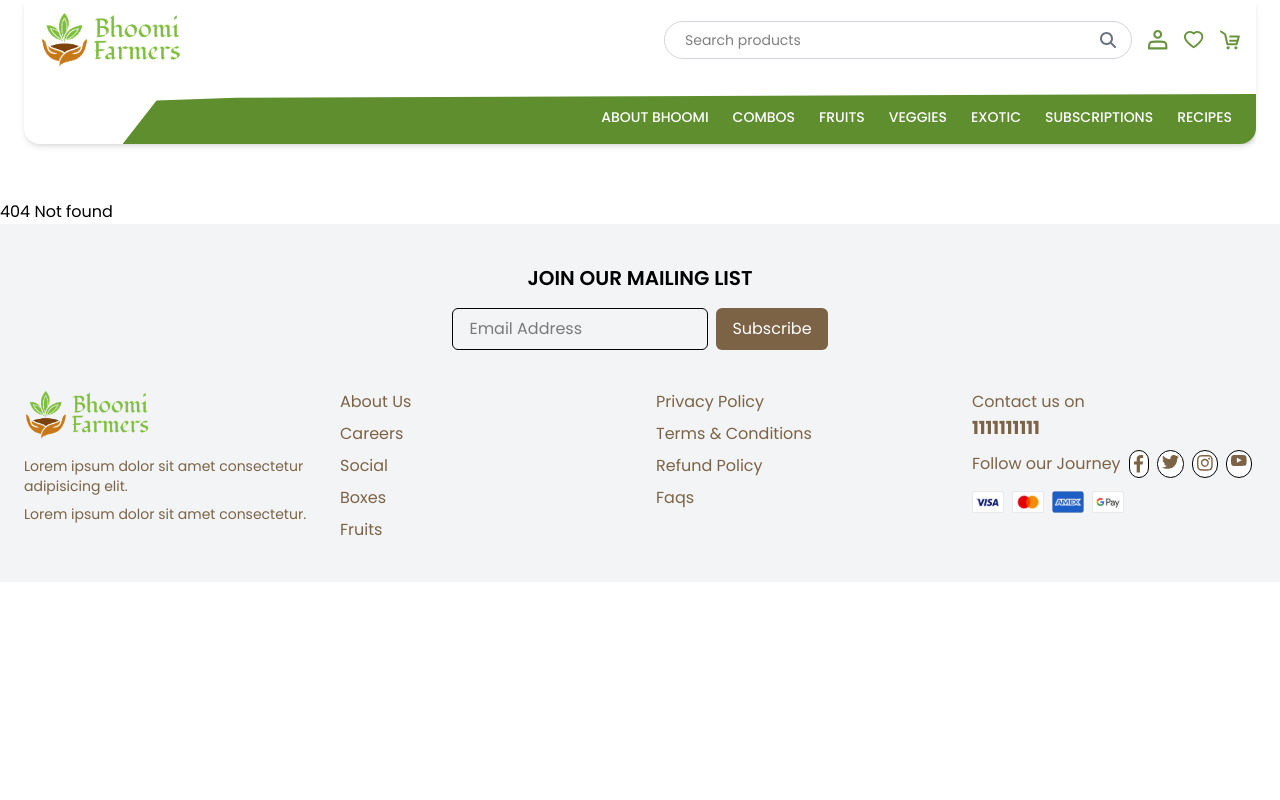
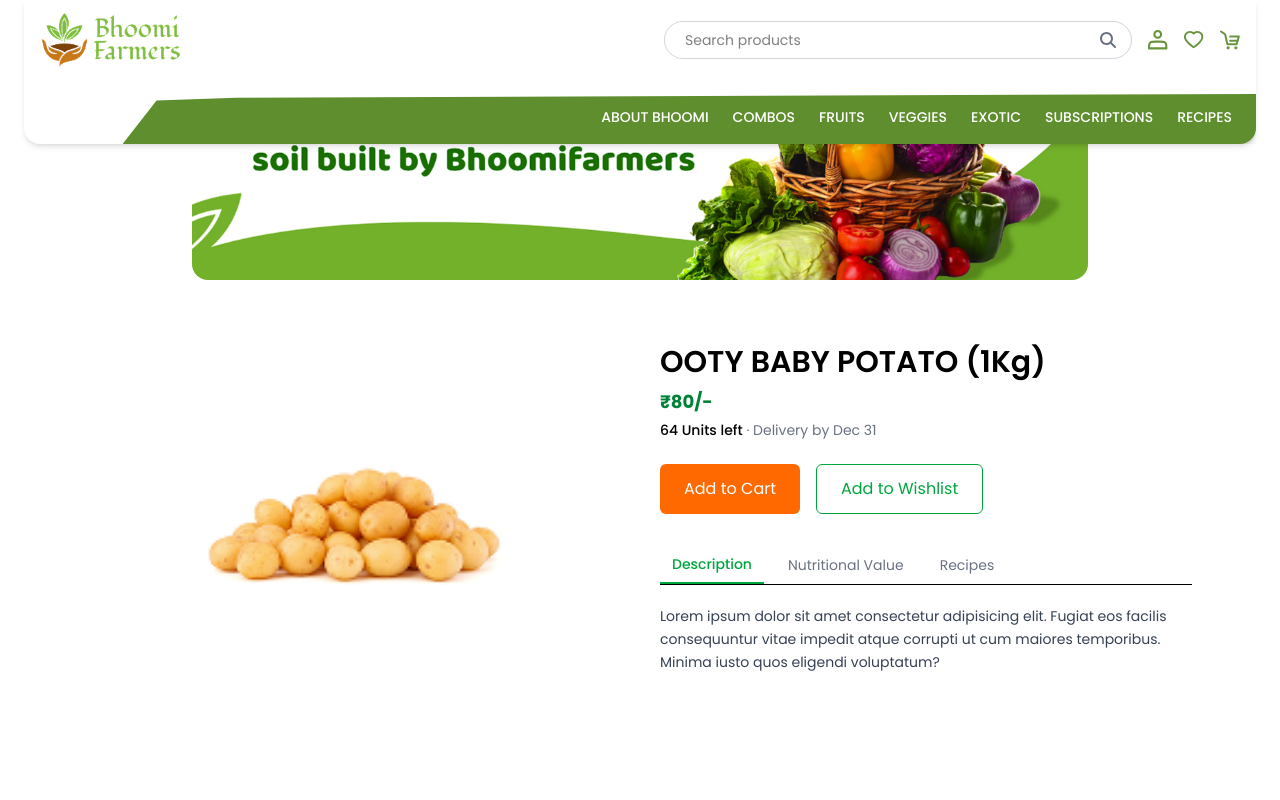
Before and after one commit to soham8167/E-commerce-ts, a React (Vite) app: page /product/1 in a window 1280 px wide. Shown: the top 800 px of the page. Built offline with nearby package versions, Linux system fonts and the light colour scheme.

Commit message:
add new code

```diff
--- a/src/pages/ProductDetails.tsx
+++ b/src/pages/ProductDetails.tsx
@@ -1,172 +1,172 @@
-// import { useParams } from "react-router-dom";
-// import { vegStore } from "../store/vegstore";
-// import bgimg from "../assets/images/Rectangle 122.png";
-// import Veggiescard from "../components/layout/veggies/Veggiescard";
-// import { useCardDetailsStore } from "../store/cardDetailsStore";
-// import { useCartStore } from "../store/cardStore";
-// import { useWishlistStore } from "../store/wishListStore";
+import { useParams } from "react-router-dom";
+import { vegStore } from "../store/vegstore";
+import bgimg from "../assets/images/Rectangle 122.png";
+import Veggiescard from "../components/layout/veggies/Veggiescard";
+import { useCardDetailsStore } from "../store/cardDetailsStore";
+import { useCartStore } from "../store/cardStore";
+import { useWishlistStore } from "../store/wishListStore";
 
-// const ProductDetails = () => {
-//   const { id } = useParams();
-//   const { products } = vegStore();
-//   const { activeTab, setActiveTab } = useCardDetailsStore();
-//   const { addToCart } = useCartStore();
-//   const { addToWishlist } = useWishlistStore();
+const ProductDetails = () => {
+  const { id } = useParams();
+  const { products } = vegStore();
+  const { activeTab, setActiveTab } = useCardDetailsStore();
+  const { addToCart } = useCartStore();
+  const { addToWishlist } = useWishlistStore();
 
-//   const product = products.find((item) => item.id === Number(id));
+  const product = products.find((item) => item.id === Number(id));
 
-//   if (!product) {
-//     return <h2 className="text-center mt-20">Product not found</h2>;
-//   }
+  if (!product) {
+    return <h2 className="text-center mt-20">Product not found</h2>;
+  }
 
-//   return (
-//     <div className="w-full">
-//       {/* 🔹 Banner */}
-//       <div className="flex justify-center mt-5">
-//         <div
-//           className="w-[92%] sm:w-[88%] md:w-[80%] lg:w-[70%]
-//                      h-35 sm:h-50 md:h-65
-//                      bg-cover bg-center rounded-2xl"
-//           style={{ backgroundImage: `url(${bgimg})` }}
-//         />
-//       </div>
+  return (
+    <div className="w-full">
+      {/* 🔹 Banner */}
+      <div className="flex justify-center mt-5">
+        <div
+          className="w-[92%] sm:w-[88%] md:w-[80%] lg:w-[70%]
+                     h-35 sm:h-50 md:h-65
+                     bg-cover bg-center rounded-2xl"
+          style={{ backgroundImage: `url(${bgimg})` }}
+        />
+      </div>
 
-//       <div className="h-10 sm:h-16" />
+      <div className="h-10 sm:h-16" />
 
-//       {/* 🔹 Main Content */}
-//       <div className="max-w-6xl mx-auto px-4 sm:px-6">
-//         <div className="grid grid-cols-1 md:grid-cols-2 gap-10">
-//           {/* Left */}
-//           <div className="flex justify-center">
-//             <img
-//               src={product.image}
-//               alt={product.title}
-//               className="w-60 sm:w-[320px] md:w-90 object-contain"
-//             />
-//           </div>
+      {/* 🔹 Main Content */}
+      <div className="max-w-6xl mx-auto px-4 sm:px-6">
+        <div className="grid grid-cols-1 md:grid-cols-2 gap-10">
+          {/* Left */}
+          <div className="flex justify-center">
+            <img
+              src={product.image}
+              alt={product.title}
+              className="w-60 sm:w-[320px] md:w-90 object-contain"
+            />
+          </div>
 
-//           {/* Right */}
-//           <div>
-//             <h2 className="text-xl sm:text-2xl md:text-3xl font-semibold">
-//               {product.title.toUpperCase()} ({product.weight})
-//             </h2>
+          {/* Right */}
+          <div>
+            <h2 className="text-xl sm:text-2xl md:text-3xl font-semibold">
+              {product.title.toUpperCase()} ({product.weight})
+            </h2>
 
-//             <p className="text-green-700 font-bold mt-2 text-lg">
-//               ₹{product.price}/-
-//             </p>
+            <p className="text-green-700 font-bold mt-2 text-lg">
+              ₹{product.price}/-
+            </p>
 
-//             <p className="text-sm text-gray-500 mt-1">
-//               <span className="font-medium text-black">64 Units left</span> ·
-//               Delivery by Dec 31
-//             </p>
+            <p className="text-sm text-gray-500 mt-1">
+              <span className="font-medium text-black">64 Units left</span> ·
+              Delivery by Dec 31
+            </p>
 
-//             {/* Buttons */}
-//             <div className="flex flex-col sm:flex-row gap-4 mt-6 ">
-//               <button
-//                 onClick={() =>
-//                   addToCart({
-//                     id: product.id,
-//                     title: product.title,
-//                     price: product.price,
-//                     image: product.image,
-//                     weight: product.weight,
-//                   })
-//                 }
-//                 className="cursor-pointer bg-orange-500 text-white px-6 py-3 rounded-md w-full sm:w-auto"
-//               >
-//                 Add to Cart
-//               </button>
+            {/* Buttons */}
+            <div className="flex flex-col sm:flex-row gap-4 mt-6 ">
+              <button
+                onClick={() =>
+                  addToCart({
+                    id: product.id,
+                    title: product.title,
+                    price: product.price,
+                    image: product.image,
+                    weight: product.weight,
+                  })
+                }
+                className="cursor-pointer bg-orange-500 text-white px-6 py-3 rounded-md w-full sm:w-auto"
+              >
+                Add to Cart
+              </button>
 
-//               <button
-//                 onClick={() =>
-//                   addToWishlist({
-//                     id: product.id,
-//                     title: product.title,
-//                     price: product.price,
-//                     image: product.image,
-//                     weight: product.weight,
-//                   })
-//                 }
-//                 className="cursor-pointer border border-green-600 text-green-600 px-6 py-3
-//                rounded-md w-full sm:w-auto"
-//               >
-//                 Add to Wishlist
-//               </button>
-//             </div>
+              <button
+                onClick={() =>
+                  addToWishlist({
+                    id: product.id,
+                    title: product.title,
+                    price: product.price,
+                    image: product.image,
+                    weight: product.weight,
+                  })
+                }
+                className="cursor-pointer border border-green-600 text-green-600 px-6 py-3
+               rounded-md w-full sm:w-auto"
+              >
+                Add to Wishlist
+              </button>
+            </div>
 
-//             {/* 🔹 Tabs */}
-//             <div className="mt-10">
-//               <div className="flex gap-3 border-b text-sm overflow-x-auto">
-//                 {(["description", "nutrition", "recipes"] as const).map(
-//                   (tab) => (
-//                     <button
-//                       key={tab}
-//                       onClick={() => setActiveTab(tab)}
-//                       className={`pb-2 px-3 transition cursor-pointer
-//                       ${
-//                         activeTab === tab
-//                           ? "border-b-2 border-green-600 text-green-600 font-medium"
-//                           : "text-gray-500 hover:text-green-600"
-//                       }`}
-//                     >
-//                       {tab === "description" && "Description"}
-//                       {tab === "nutrition" && "Nutritional Value"}
-//                       {tab === "recipes" && "Recipes"}
-//                     </button>
-//                   )
-//                 )}
-//               </div>
+            {/* 🔹 Tabs */}
+            <div className="mt-10">
+              <div className="flex gap-3 border-b text-sm overflow-x-auto">
+                {(["description", "nutrition", "recipes"] as const).map(
+                  (tab) => (
+                    <button
+                      key={tab}
+                      onClick={() => setActiveTab(tab)}
+                      className={`pb-2 px-3 transition cursor-pointer
+                      ${
+                        activeTab === tab
+                          ? "border-b-2 border-green-600 text-green-600 font-medium"
+                          : "text-gray-500 hover:text-green-600"
+                      }`}
+                    >
+                      {tab === "description" && "Description"}
+                      {tab === "nutrition" && "Nutritional Value"}
+                      {tab === "recipes" && "Recipes"}
+                    </button>
+                  )
+                )}
+              </div>
 
-//               {/* 🔹 Tab Content */}
-//               <div className="mt-5 text-sm text-gray-700 leading-relaxed">
-//                 {activeTab === "description" && (
-//                   <p>
-//                     Lorem ipsum dolor sit amet consectetur adipisicing elit.
-//                     Fugiat eos facilis consequuntur vitae impedit atque corrupti
-//                     ut cum maiores temporibus. Minima iusto quos eligendi
-//                     voluptatum?
-//                   </p>
-//                 )}
+              {/* 🔹 Tab Content */}
+              <div className="mt-5 text-sm text-gray-700 leading-relaxed">
+                {activeTab === "description" && (
+                  <p>
+                    Lorem ipsum dolor sit amet consectetur adipisicing elit.
+                    Fugiat eos facilis consequuntur vitae impedit atque corrupti
+                    ut cum maiores temporibus. Minima iusto quos eligendi
+                    voluptatum?
+                  </p>
+                )}
 
-//                 {activeTab === "nutrition" && (
-//                   <ul className="space-y-2">
-//                     <li>
-//                       <strong>Fiber:</strong> 3 g
-//                     </li>
-//                     <li>
-//                       <strong>Protein:</strong> 3 g
-//                     </li>
-//                     <li>
-//                       <strong>Carbs:</strong> 6 g
-//                     </li>
-//                     <li>
-//                       <strong>Fat:</strong> 1 g
-//                     </li>
-//                     <li>
-//                       <strong>Iron:</strong> 20% DV
-//                     </li>
-//                     <li>
-//                       <strong>Magnesium:</strong> 5% DV
-//                     </li>
-//                   </ul>
-//                 )}
+                {activeTab === "nutrition" && (
+                  <ul className="space-y-2">
+                    <li>
+                      <strong>Fiber:</strong> 3 g
+                    </li>
+                    <li>
+                      <strong>Protein:</strong> 3 g
+                    </li>
+                    <li>
+                      <strong>Carbs:</strong> 6 g
+                    </li>
+                    <li>
+                      <strong>Fat:</strong> 1 g
+                    </li>
+                    <li>
+                      <strong>Iron:</strong> 20% DV
+                    </li>
+                    <li>
+                      <strong>Magnesium:</strong> 5% DV
+                    </li>
+                  </ul>
+                )}
 
-//                 {activeTab === "recipes" && (
-//                   <p>
-//                     Lorem ipsum dolor, sit amet consectetur adipisicing elit.
-//                     Incidunt quasi cumque temporibus.
-//                   </p>
-//                 )}
-//               </div>
-//             </div>
-//           </div>
-//         </div>
-//       </div>
+                {activeTab === "recipes" && (
+                  <p>
+                    Lorem ipsum dolor, sit amet consectetur adipisicing elit.
+                    Incidunt quasi cumque temporibus.
+                  </p>
+                )}
+              </div>
+            </div>
+          </div>
+        </div>
+      </div>
 
-//       <div className="h-20" />
-//       <Veggiescard />
-//     </div>
-//   );
-// };
+      <div className="h-20" />
+      <Veggiescard />
+    </div>
+  );
+};
 
-// export default ProductDetails;
+export default ProductDetails;
--- a/src/routes/AppRoutes.tsx
+++ b/src/routes/AppRoutes.tsx
@@ -8,7 +8,7 @@ import Fruits from "../pages/Fruits";
 import Recipes from "../pages/Recipes";
 import Subscriptions from "../pages/Subscriptions";
 import Notfound from "../pages/Notfound";
-//import ProductDetails from "../pages/ProductDetails";
+import ProductDetails from "../pages/ProductDetails";
 import Cart from "../pages/Cart";
 import Wishlist from "../pages/Wishlist";
 import Login from "../pages/Login";
@@ -25,7 +25,7 @@ const AppRoutes = () => {
       <Route path="/fruit" element={<Fruits />} />
       <Route path="/recipe" element={<Recipes />} />
       <Route path="/subscription" element={<Subscriptions />} />
-      {/* <Route path="/product/:id" element={<ProductDetails/>} /> */}
+      <Route path="/product/:id" element={<ProductDetails/>} />
       <Route path="/cart" element={<Cart/>} />
       <Route path="/wishlist" element={<Wishlist/>} />
       <Route path="/checkout" element={<Checkout/>} />
```
